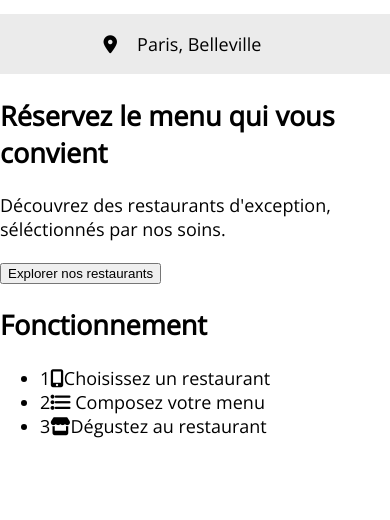
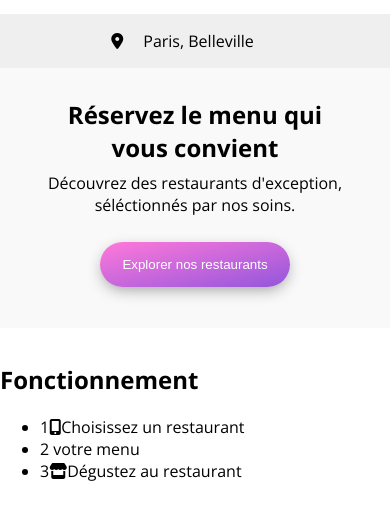
Before and after one commit to xkiller45/projet-3, a plain HTML site: page index.html in a window 390 px wide. Shown: the part 64-584 px from the top of the page. Drawn offline with nearby package versions, Linux system fonts and the light colour scheme.

Commit message:
ajout de la partie réservez le menu et bouton

```diff
--- a/index.html
+++ b/index.html
@@ -6,7 +6,7 @@
     <meta name="viewport" content="width=device-width, initial-scale=1.0">
     <link rel="preconnect" href="https://fonts.googleapis.com">
     <link rel="preconnect" href="https://fonts.gstatic.com" crossorigin>
-    <link href="https://fonts.googleapis.com/css2?family=Open+Sans:wght@300&display=swap" rel="stylesheet">
+    <link href="https://fonts.googleapis.com/css2?family=Open+Sans:wght@300;400;700&display=swap" rel="stylesheet">
     <link rel="stylesheet" href="public/css/style.css">
     <script src="https://kit.fontawesome.com/a09481e82f.js" crossorigin="anonymous"></script>
     <title>Ohmyfood</title>
@@ -23,18 +23,17 @@
             </p>
         </div>
 
-        <div>
-            <h2>Réservez le menu qui vous convient</h2>
-            <p>Découvrez des restaurants d'exception, séléctionnés par nos soins.</p>
-            <button>Explorer nos restaurants</button>
+        <div class="explore__around">
+            <h2 class="explore__title">Réservez le menu qui vous convient</h2>
+            <p class="explore__p">Découvrez des restaurants d'exception, séléctionnés par nos soins.</p>
+            <button class="explore__button">Explorer nos restaurants</button>
         </div>
 
-        <div>
+        <div class="functioning__around">
             <h2>Fonctionnement</h2>
             <ul>
                 <li>1<i class="fa-solid fa-mobile-screen-button"></i>Choisissez un restaurant</li>
-                <li>2<i class="fa-solid fa-ellipsis-vertical"><i class="fa-sharp fa-solid fa-bars"></i></i>
-                Composez votre menu</li>
+                <li>2 votre menu</li>
                 <li>3<i class="fa-sharp fa-solid fa-store"></i>Dégustez au restaurant</li>
             </ul>
         </div>
--- a/public/css/style.css
+++ b/public/css/style.css
@@ -6,7 +6,7 @@
 body {
   font-family: "Open Sans", arial, sans-serif;
   font-weight: 500;
-  font-size: large;
+  font-size: medium;
   width: 100%;
   margin: auto;
 }
@@ -24,12 +24,45 @@ body {
 .location__around {
   display: flex;
   justify-content: center;
-  background-color: #ebebeb;
+  background-color: #e6e6e6a2;
 }
 .location__space {
   margin-right: 20px;
 }
 .location__p {
   margin-right: 25px;
+  font-weight: 400;
+}
+.explore__around {
+  display: flex;
+  flex-direction: column;
+  align-items: center;
+  height: 260px;
+  background-color: #dfdfdf34;
+}
+.explore__title{
+  width: 287px;
+  display: flex;
+  text-align: center;
+  font-weight: bold;
+  margin-top: 30px;
+}
+.explore__p {
+  width: 331px;
+  text-align: center;
+  margin-top: -12px;
+}
+.explore__button {
+  width: 190px;
+  height: 45px;
+  border: none;
+  border-radius: 35px 35px 35px 35px;
+  box-shadow: 0px 5px 15px -3px #999;
+  background: linear-gradient(to bottom right, #FF79DA, #9356DC);
+  color: white;
+  margin-top: 10px;
+}
+.functioning__around {
+  margin-top: 35px;
 }
 }
```
